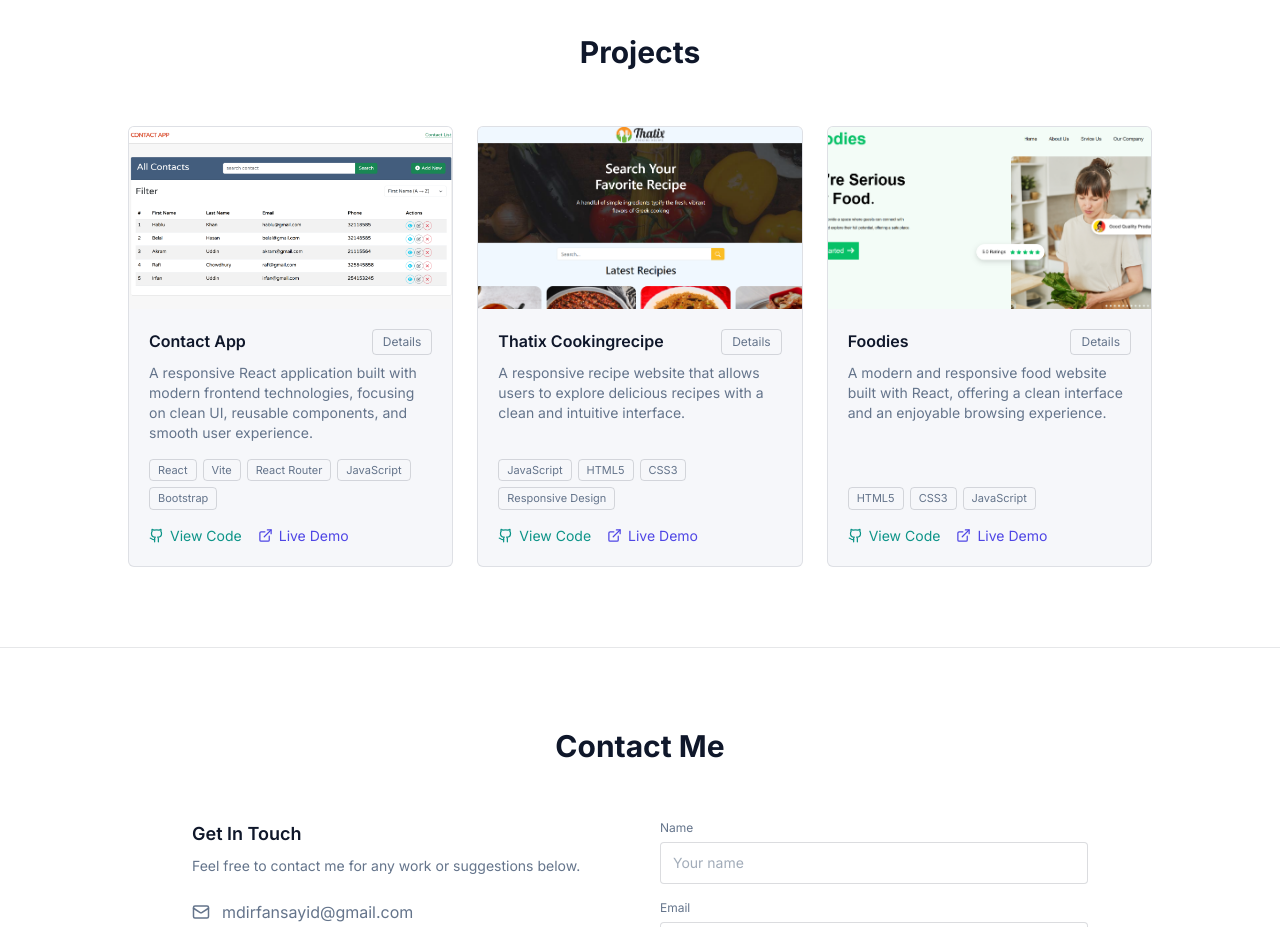
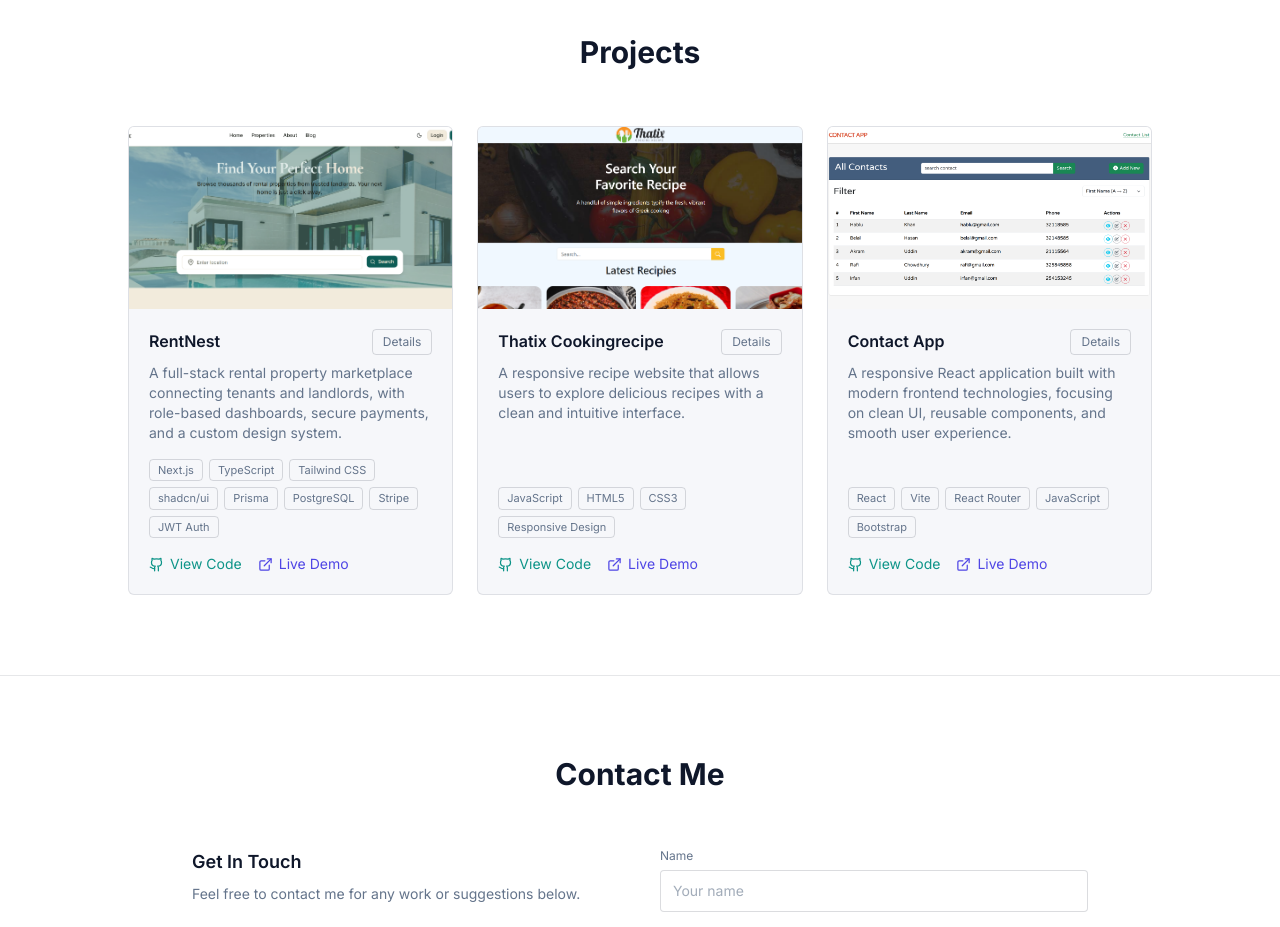
Before and after one commit to irfanrumman/my-portfolio, a React (Vite) app: page / in a window 1280 px wide. Shown: the part 2840-3767 px from the top of the page. Built offline with nearby package versions, Linux system fonts and the light colour scheme.

Commit message:
feat: new web added

```diff
--- a/src/data/portfolio.ts
+++ b/src/data/portfolio.ts
@@ -2,7 +2,7 @@
 import myPic from "../images/mypic_1.jpg";
 import contactApp from "../images/contactapp.png"
 import thatix from "../images/tha_recipe.png"
-import foodies from "../images/foodies.png"
+import rentnest from "../images/rentnest.png"
 
 // ─────────────────────────────────────────────────────────────
 // THIS FILE to put in my informations.
@@ -110,16 +110,23 @@ export const education: EducationItem[] = [
 
 export const projects: Project[] = [
   {
-    slug: 'Contact App',
-    name: 'Contact App',
-     image: contactApp,
-    shortDescription:   'A responsive React application built with modern frontend technologies, focusing on clean UI, reusable components, and smooth user experience.',
-    description: `A frontend web application developed using React and Vite with a focus on component-based architecture and responsive design. The project demonstrates clean code organization, reusable UI components, modern styling practices, and an intuitive user experience across desktop and mobile devices.`,
-    techStack: ['React', 'Vite', 'React Router', 'JavaScript','Bootstrap',],
-    liveLink: 'https://contactapp-rumman.vercel.app/',
-    githubLink: 'https://github.com/irfanrumman/assignment5',
-    challenges:   'Managing component structure, implementing responsive layouts, handling client-side routing, and maintaining a clean and scalable codebase throughout the project.',
-    improvements: 'Further enhance accessibility, optimize performance, and add more interactive UI animations to improve the overall user experience.',
+    slug: 'RentNest',
+    name: 'RentNest',
+    image: rentnest,
+    shortDescription:   'A full-stack rental property marketplace connecting tenants and landlords, with role-based dashboards, secure payments, and a custom design system.',
+    description: `A production-grade rental marketplace built with Next.js and TypeScript, connecting tenants and landlords through role-based dashboards (Tenant/Landlord/Admin). Features include property listing and search with filters, a full rental request lifecycle (pending → approved → active → completed), secure Stripe payment integration, JWT-based authentication with httpOnly cookies, and a custom light/dark design system built on Tailwind and shadcn/ui.`,
+    techStack: ['Next.js',
+    'TypeScript',
+    'Tailwind CSS',
+    'shadcn/ui',
+    'Prisma',
+    'PostgreSQL',
+    'Stripe',
+    'JWT Auth',],
+    liveLink: 'https://l2-b7-assignment-5.vercel.app/',
+    githubLink: 'https://github.com/irfanrumman/L2B7-Assignment-5',
+    challenges:    'Implementing role-based route protection with middleware, handling the full rental request and payment lifecycle with React 19 useOptimistic, preventing double-fires in Stripe checkout under Strict Mode, and building a cohesive light/dark theme system from scratch.',
+    improvements:  'Add real-time notifications for rental request status changes, further optimize image loading and Core Web Vitals, and expand automated test coverage across the auth and payment flows.',
   },
   {
     slug: 'Thatix-Cookingrecipe',
@@ -134,15 +141,15 @@ export const projects: Project[] = [
     improvements: 'Introduce recipe search, category filtering, bookmarking favorite recipes, and additional UI enhancements to further improve the overall user experience.',
   },
   {
-    slug: 'foodies',
-    name: 'Foodies',
-    image: foodies,
-    shortDescription:  'A modern and responsive food website built with React, offering a clean interface and an enjoyable browsing experience.',
-    description: `Foodies is a responsive frontend web application developed with React and Tailwind CSS. The project focuses on creating a visually appealing and user-friendly interface where users can explore food items through a clean layout, reusable components, and responsive design. It demonstrates modern frontend development practices and an organized project structure.`,
-    techStack: [  'HTML5', 'CSS3', 'JavaScript'],
-    liveLink: 'https://irfanrumman.github.io/foodies/',
-    githubLink: 'https://github.com/irfanrumman/foodies',
-    challenges: 'Building a fully responsive interface while maintaining reusable components, clean code organization, and a consistent user experience across different screen sizes.',
-    improvements: 'Further improve accessibility, optimize performance, and refine the user interface following modern web development best practices.',
+   slug: 'Contact App',
+    name: 'Contact App',
+     image: contactApp,
+    shortDescription:   'A responsive React application built with modern frontend technologies, focusing on clean UI, reusable components, and smooth user experience.',
+    description: `A frontend web application developed using React and Vite with a focus on component-based architecture and responsive design. The project demonstrates clean code organization, reusable UI components, modern styling practices, and an intuitive user experience across desktop and mobile devices.`,
+    techStack: ['React', 'Vite', 'React Router', 'JavaScript','Bootstrap',],
+    liveLink: 'https://contactapp-rumman.vercel.app/',
+    githubLink: 'https://github.com/irfanrumman/assignment5',
+    challenges:   'Managing component structure, implementing responsive layouts, handling client-side routing, and maintaining a clean and scalable codebase throughout the project.',
+    improvements: 'Further enhance accessibility, optimize performance, and add more interactive UI animations to improve the overall user experience.',
   },
 ]
```
Also changed, not shown: src/images/rentnest.png (added).
